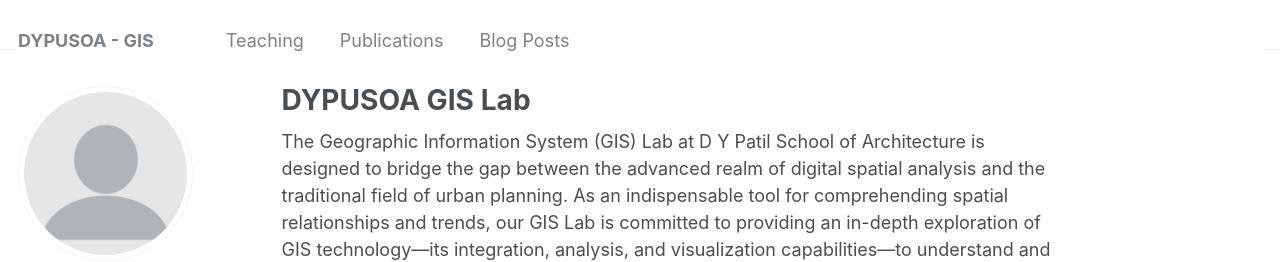
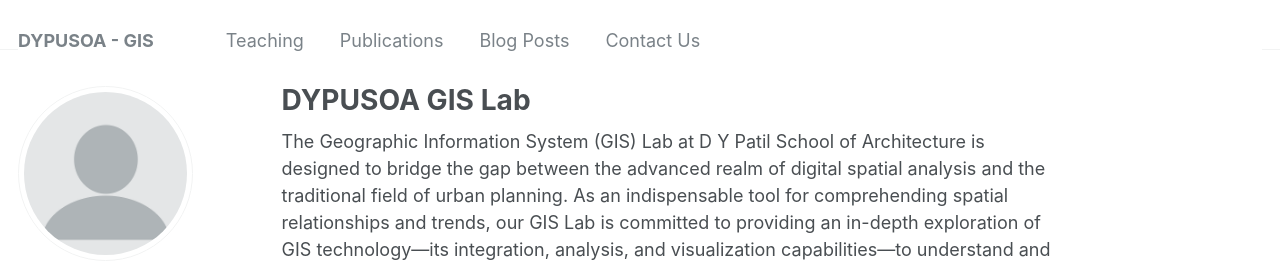
Before and after one commit to DYPUSOA-GIS/DYPUSOA-GIS.github.io, a Jekyll site: the page built from _pages/about.md, in a window 1280 px wide. Shown: the top 262 px of the page. Built offline with Jekyll 4.4.1, drawn with Linux system fonts in a browser that asks for light colours.

Commit message:
Update navigation.yml

```diff
--- a/_data/navigation.yml
+++ b/_data/navigation.yml
@@ -9,7 +9,7 @@ main:
   - title: "Blog Posts"
     url: /year-archive/
 
-  - title: #"Talks"
+  - title: "Contact Us"
     url: #/talks/
 
   - title: #"Portfolio"
```
